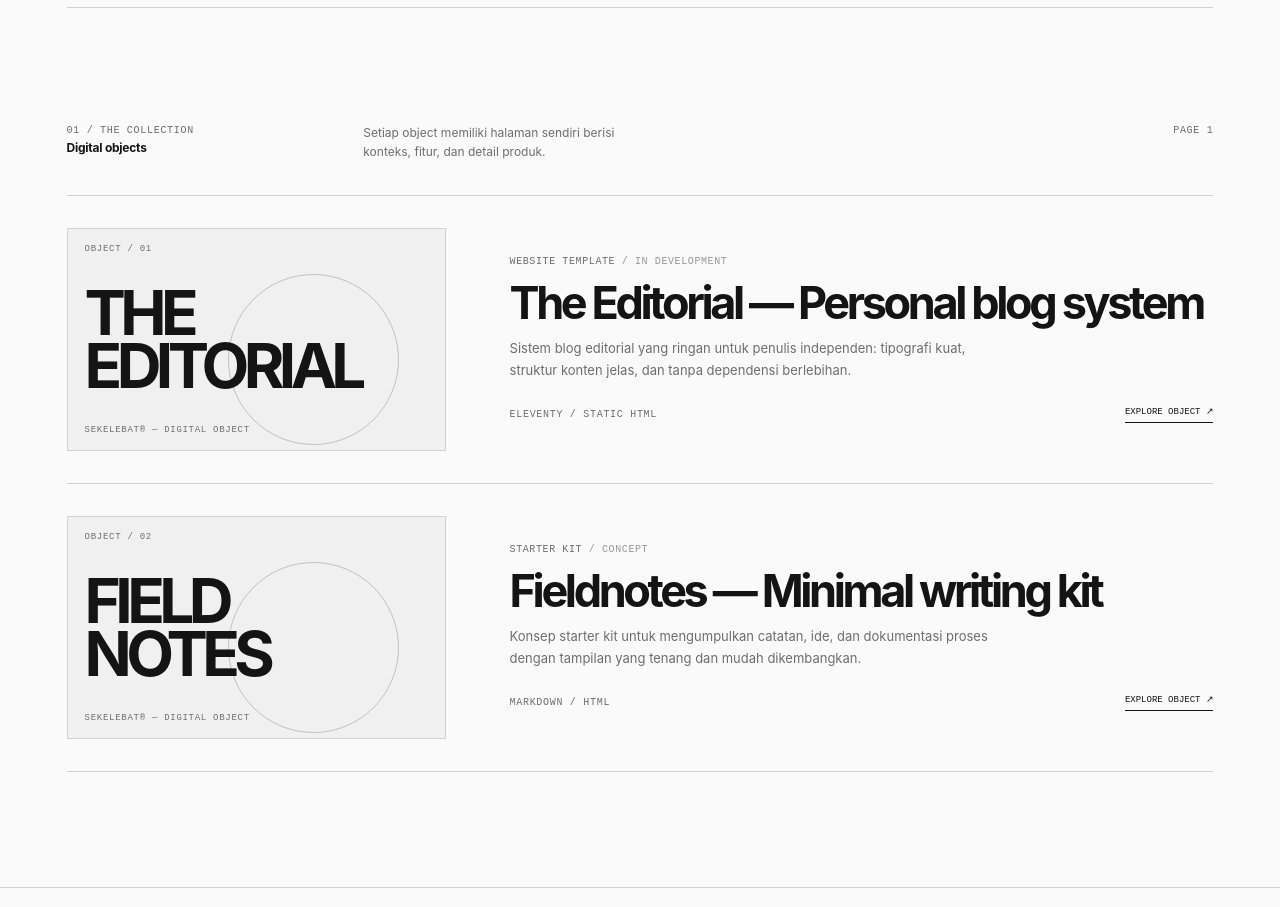
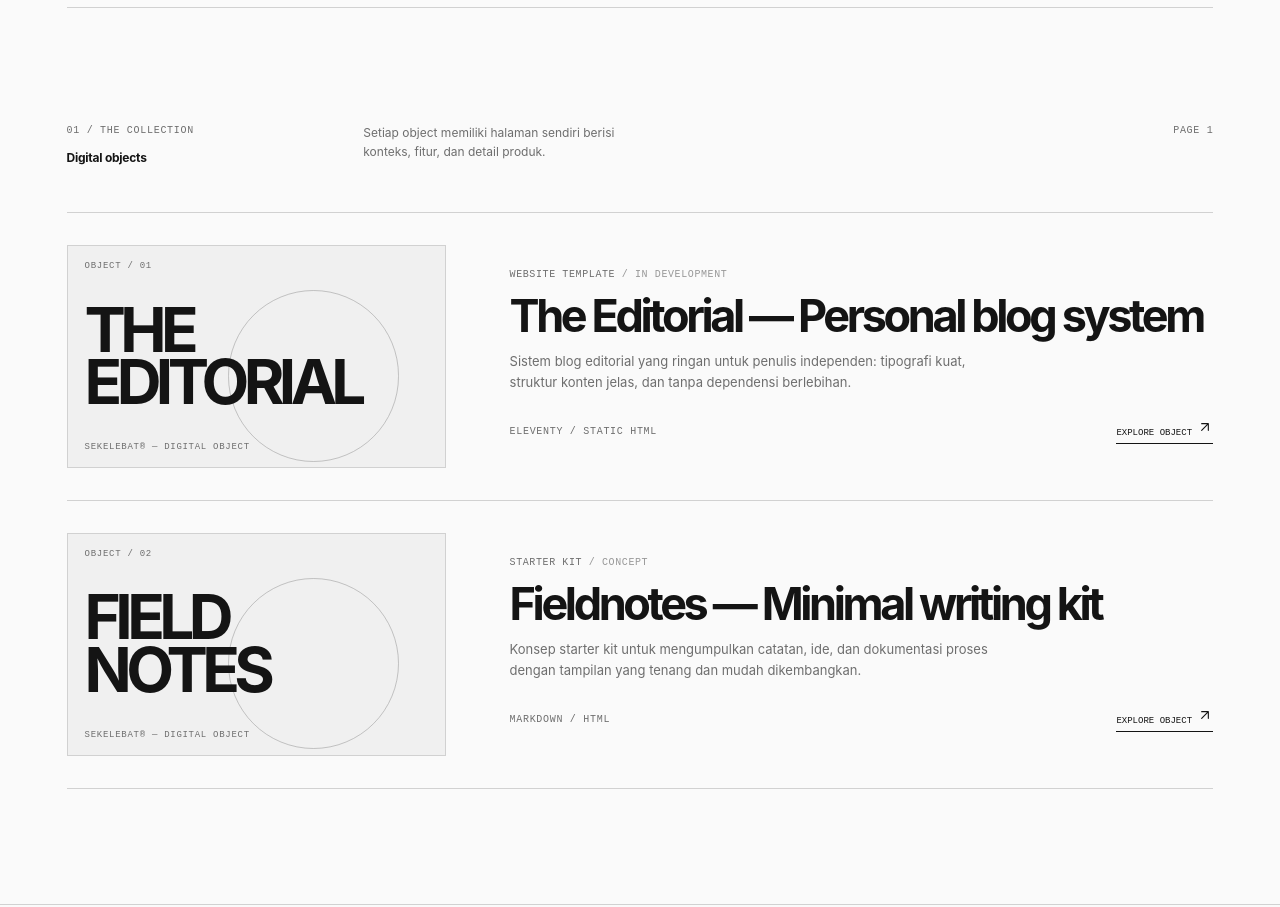
Before and after one commit to sekelebats/glassmor-obs24, an Eleventy site: page src/objects/index.njk in a window 1280 px wide. Shown: the part 840-1747 px from the top of the page. Built offline with nearby package versions, Linux system fonts and the light colour scheme; Eleventy itself is replaced by a stand-in of ours; files that its build step writes are made by us from their sources; a web font is replaced by a local one.

Commit message:
Update index.njk

```diff
--- a/src/objects/index.njk
+++ b/src/objects/index.njk
@@ -11,8 +11,8 @@ permalink: "/objects/{% if pagination.pageNumber > 0 %}{{ pagination.pageNumber
 ---
 <main id="main" class="objects-archive">
   <section class="wrap hero archive-hero"><div class="hero-top"><div class="eyebrow">A SMALL COLLECTION<br>OF DIGITAL THINGS</div><div class="hero-year mono">{{ collections.objects.length }} OBJECTS</div></div><h1>Objects<br><span class="second">& experiments.</span></h1><div class="hero-bottom"><div class="hero-caption">MADE TO BE USEFUL.<br>DESIGNED TO LAST.</div><p class="intro">Produk digital, template, dan perangkat kecil yang lahir dari proses kerja — bukan sekadar dibuat untuk memenuhi katalog.</p></div></section>
-  <section class="wrap section"><div class="section-label"><div><div class="eyebrow">01 / THE COLLECTION</div><div class="name">Digital objects</div></div><div class="desc">Setiap object memiliki halaman sendiri berisi konteks, fitur, dan detail produk.</div><div class="count mono">PAGE {{ pagination.pageNumber + 1 }}</div></div>
-    <div class="object-list object-list-archive">{% for object in objects %}<article class="object-row"><a class="object-art" href="{{ object.url | url }}"><span class="art-index">OBJECT / {{ (loop.index + (pagination.pageNumber * 8)) | pad2 }}</span><strong>{{ object.data.coverText or object.data.shortName or "FORM / FUNCTION" }}</strong><span class="art-foot">SEKELEBAT® — DIGITAL OBJECT</span></a><div class="object-info"><div class="object-kind">{{ object.data.category }} <span> / {{ object.data.status }}</span></div><h2><a href="{{ object.url | url }}">{{ object.data.title }}</a></h2><p>{{ object.data.description }}</p><div class="object-bottom"><span class="meta">{{ object.data.format }}</span><a class="text-link" href="{{ object.url | url }}">EXPLORE OBJECT ↗</a></div></div></article>{% else %}<p class="empty-note">Objects sedang disiapkan. Kembali lagi nanti.</p>{% endfor %}</div>
+  <section class="wrap section"><div class="section-label"><div><div class="eyebrow">01 / THE COLLECTION</div><h2 class="name">Digital objects</h2></div><div class="desc">Setiap object memiliki halaman sendiri berisi konteks, fitur, dan detail produk.</div><div class="count mono">PAGE {{ pagination.pageNumber + 1 }}</div></div>
+    <div class="object-list object-list-archive">{% for object in objects %}<article class="object-row"><a class="object-art" href="{{ object.url | url }}"><span class="art-index">OBJECT / {{ (loop.index + (pagination.pageNumber * 8)) | pad2 }}</span><strong>{{ object.data.coverText or object.data.shortName or "FORM / FUNCTION" }}</strong><span class="art-foot">SEKELEBAT® — DIGITAL OBJECT</span></a><div class="object-info"><div class="object-kind">{{ object.data.category }} <span> / {{ object.data.status }}</span></div><h2><a href="{{ object.url | url }}">{{ object.data.title }}</a></h2><p>{{ object.data.description }}</p><div class="object-bottom"><span class="meta">{{ object.data.format }}</span><a class="text-link" href="{{ object.url | url }}">EXPLORE OBJECT {% icon "arrow-up-right" %}</a></div></div></article>{% else %}<p class="empty-note">Objects sedang disiapkan. Kembali lagi nanti.</p>{% endfor %}</div>
     {% include "partials/pagination.njk" %}
   </section>
 </main>
```
